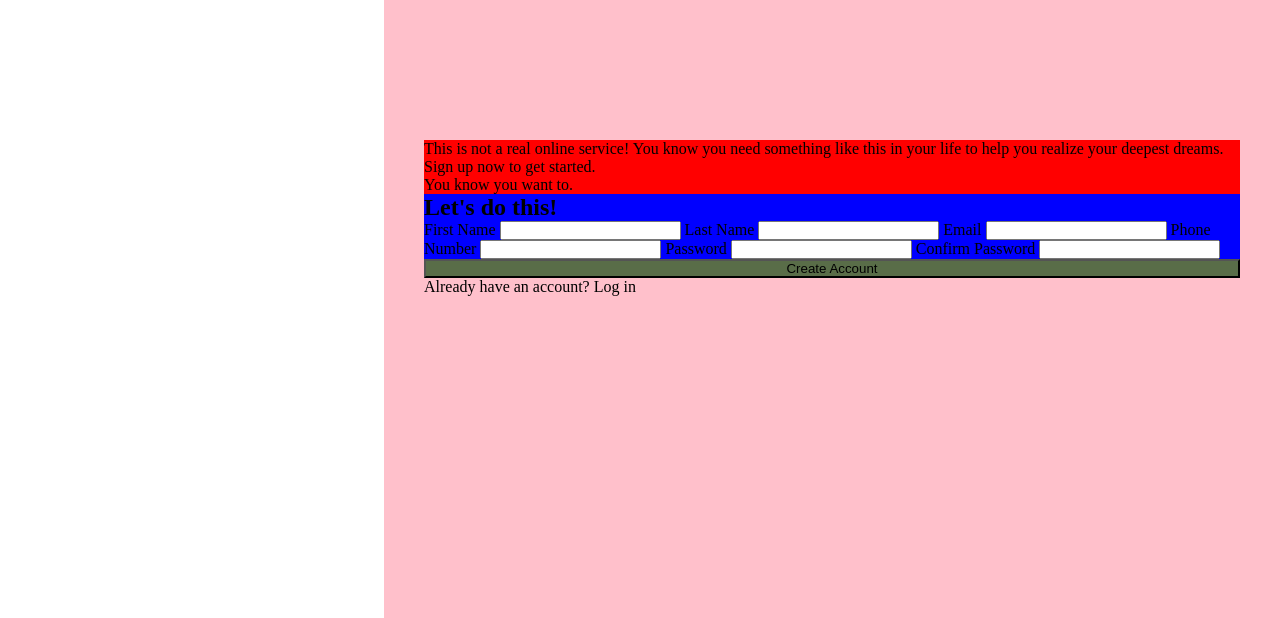
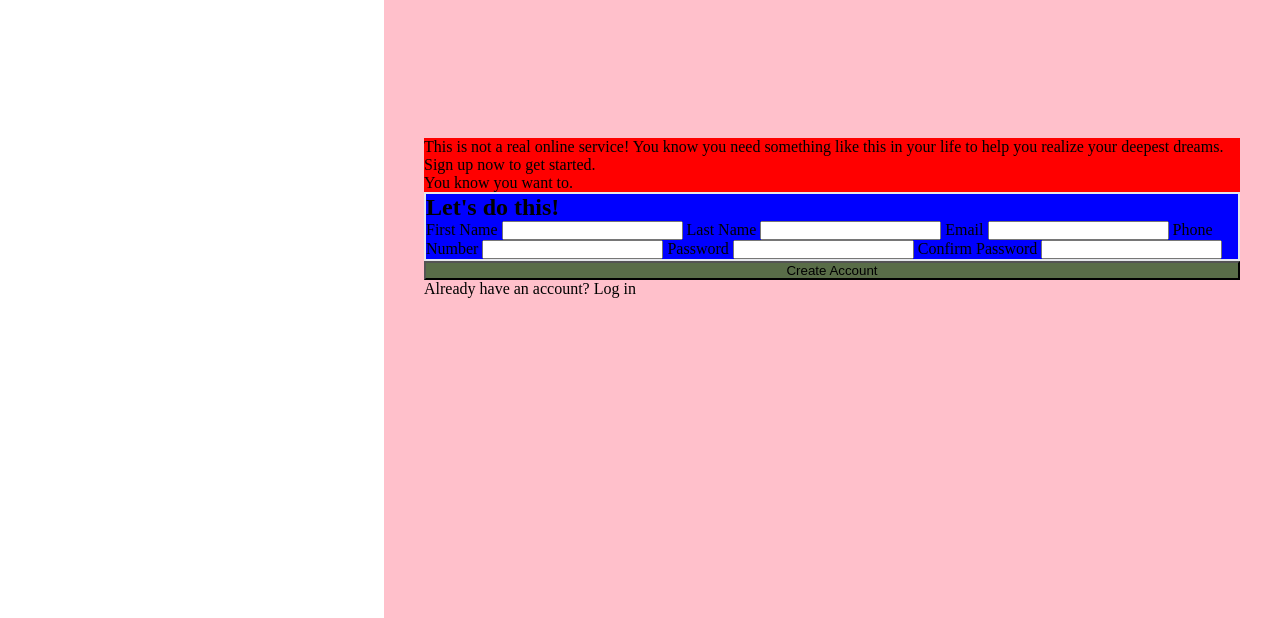
Before and after one commit to AlexLieb83/signupform-op, a plain HTML site: page index.html in a window 1280 px wide. Shown: the part 182-800 px from the top of the page. Drawn offline with Linux system fonts and the light colour scheme.

Commit message:
working on style

```diff
--- a/style.css
+++ b/style.css
@@ -57,6 +57,7 @@ button {
 
 .form-container {
   background-color: blue;
+  border: 2px #e5e7eb solid;
 }
 
 /* img {
```
